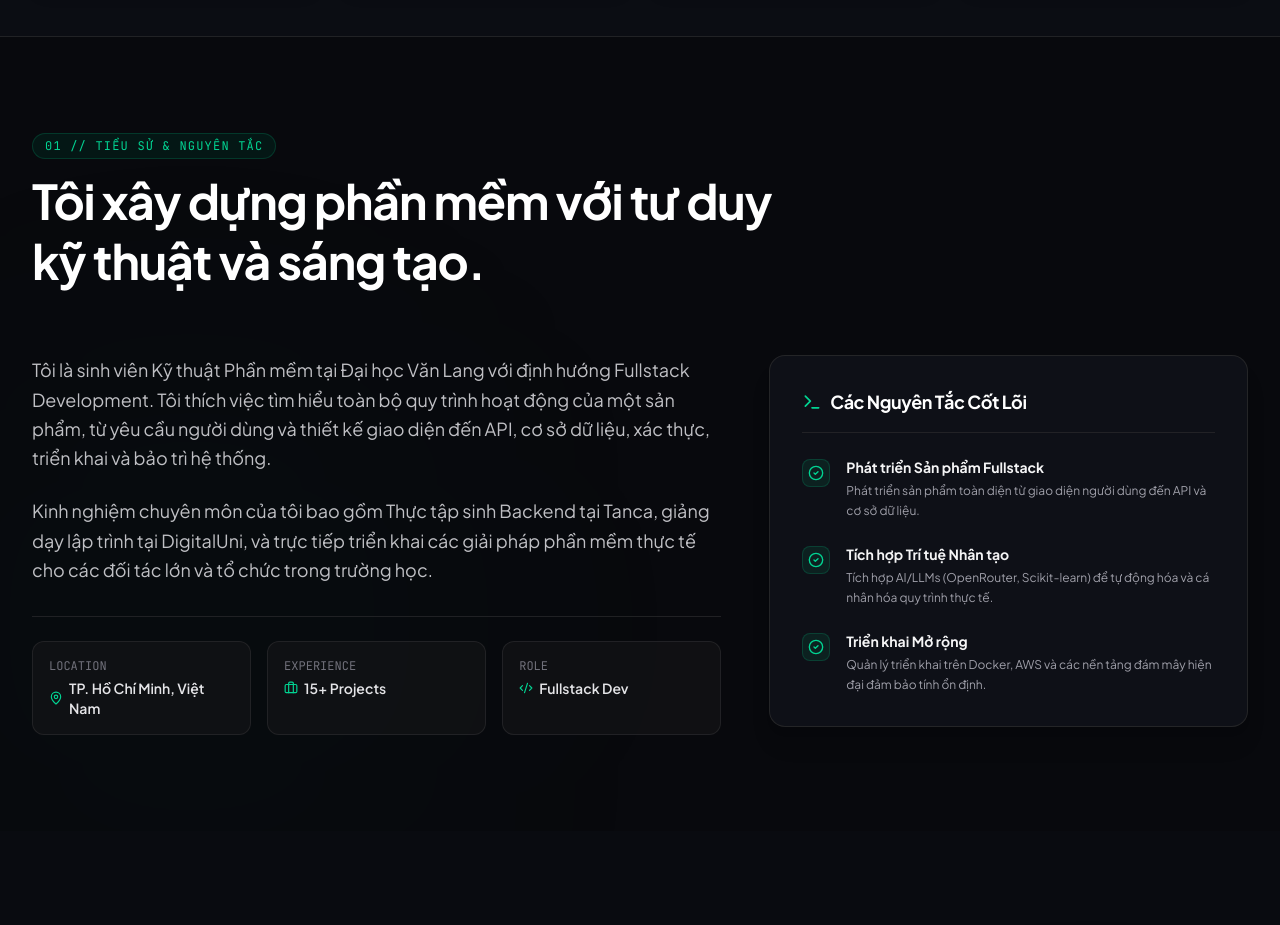
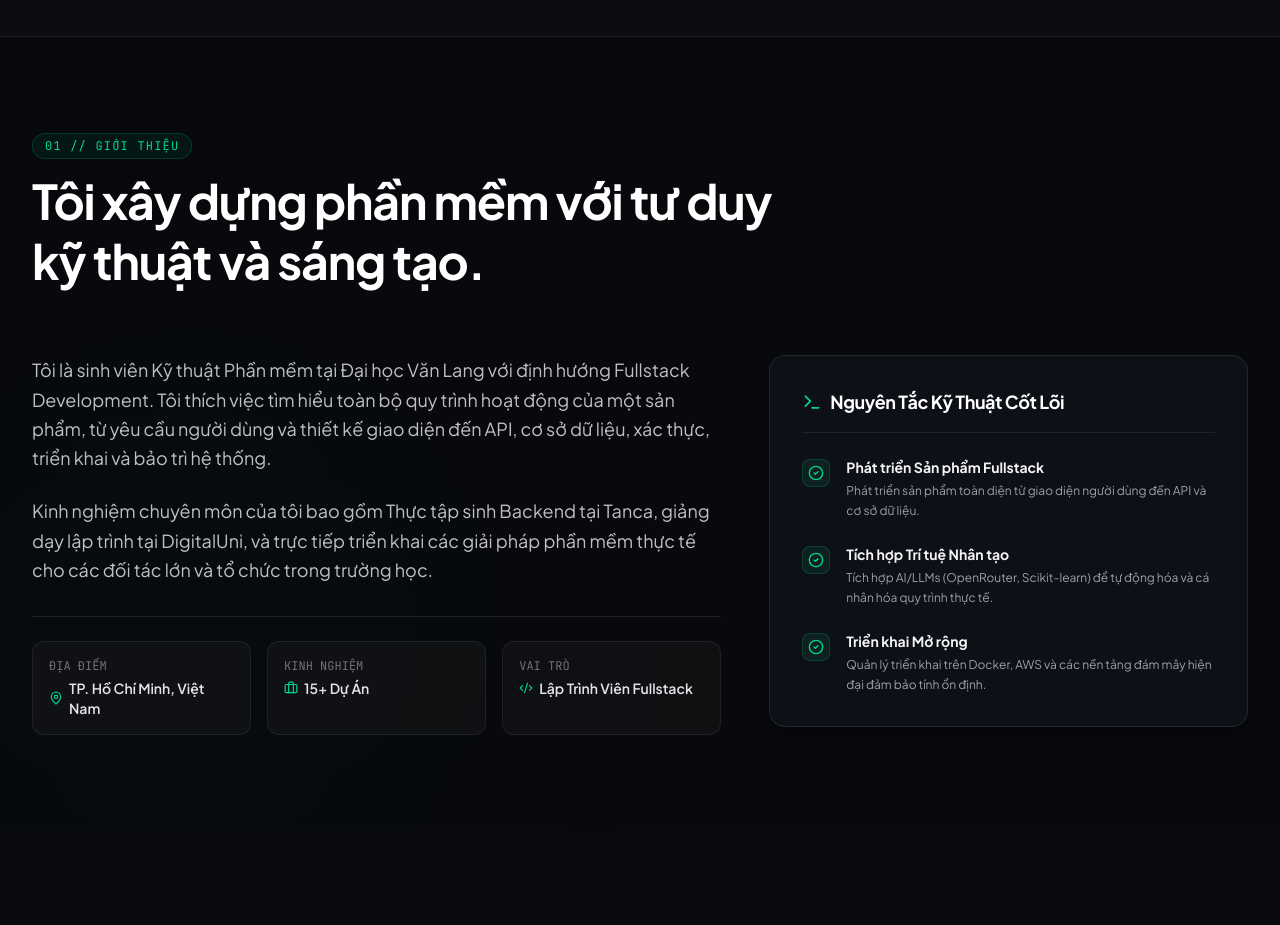
Before and after one commit to Trungs0002/portfolio, a React (Vite) app in the folder client/: page / in a window 1280 px wide. Shown: the part 1220-2145 px from the top of the page. Built offline with nearby package versions, Linux system fonts and the light colour scheme.

Commit message:
Fix: add AboutSection component and LanguageContext for internationalization support

```diff
--- a/client/src/components/AboutSection.tsx
+++ b/client/src/components/AboutSection.tsx
@@ -38,7 +38,7 @@ export const AboutSection: React.FC = () => {
             {/* Quick Metadata Box */}
             <div className="grid grid-cols-2 sm:grid-cols-3 gap-4 pt-6 border-t border-zinc-800/80 mt-8">
               <div className="p-4 rounded-xl bg-zinc-900/50 border border-zinc-800/80">
-                <span className="text-xs text-zinc-500 font-mono block mb-1">LOCATION</span>
+                <span className="text-xs text-zinc-500 font-mono block mb-1">{t('about.location')}</span>
                 <span className="text-sm font-semibold text-zinc-200 flex items-center gap-1.5">
                   <MapPin className="w-3.5 h-3.5 text-emerald-400 shrink-0" />
                   {personalInfo.location}
@@ -46,18 +46,18 @@ export const AboutSection: React.FC = () => {
               </div>
 
               <div className="p-4 rounded-xl bg-zinc-900/50 border border-zinc-800/80">
-                <span className="text-xs text-zinc-500 font-mono block mb-1">EXPERIENCE</span>
+                <span className="text-xs text-zinc-500 font-mono block mb-1">{t('about.experience')}</span>
                 <span className="text-sm font-semibold text-zinc-200 flex items-center gap-1.5">
                   <Briefcase className="w-3.5 h-3.5 text-emerald-400 shrink-0" />
-                  15+ Projects
+                  {t('about.projects')}
                 </span>
               </div>
 
               <div className="p-4 rounded-xl bg-zinc-900/50 border border-zinc-800/80 col-span-2 sm:col-span-1">
-                <span className="text-xs text-zinc-500 font-mono block mb-1">ROLE</span>
+                <span className="text-xs text-zinc-500 font-mono block mb-1">{t('about.role')}</span>
                 <span className="text-sm font-semibold text-zinc-200 flex items-center gap-1.5">
                   <Code2 className="w-3.5 h-3.5 text-emerald-400 shrink-0" />
-                  Fullstack Dev
+                  {t('about.dev')}
                 </span>
               </div>
             </div>
--- a/client/src/contexts/LanguageContext.tsx
+++ b/client/src/contexts/LanguageContext.tsx
@@ -25,7 +25,13 @@ const translations = {
     'hero.cv': "Dao Duc Trung CV",
     'hero.viewPdf': "VIEW PDF",
     'hero.coreTech': "Core Tech Engine & Architecture",
-    'about.header': "01 // BIOGRAPHY & PRINCIPLES",
+    'about.header': "01 // INTRODUCTION",
+    'about.title': "Hello, I'm",
+    'about.location': "LOCATION",
+    'about.experience': "EXPERIENCE",
+    'about.projects': "15+ Projects",
+    'about.role': "ROLE",
+    'about.dev': "Fullstack Dev",
     'about.principles': "Core Engineering Principles",
     'projects.header': "02 // SELECTED ENGINEERING WORK",
     'projects.title': "Featured Systems & Projects",
@@ -89,8 +95,14 @@ const translations = {
     'hero.cv': "CV Đào Đức Trung",
     'hero.viewPdf': "XEM PDF",
     'hero.coreTech': "Kiến trúc & Công nghệ lõi",
-    'about.header': "01 // TIỂU SỬ & NGUYÊN TẮC",
-    'about.principles': "Các Nguyên Tắc Cốt Lõi",
+    'about.header': "01 // GIỚI THIỆU",
+    'about.title': "Xin chào, tôi là",
+    'about.location': "ĐỊA ĐIỂM",
+    'about.experience': "KINH NGHIỆM",
+    'about.projects': "15+ Dự Án",
+    'about.role': "VAI TRÒ",
+    'about.dev': "Lập Trình Viên Fullstack",
+    'about.principles': "Nguyên Tắc Kỹ Thuật Cốt Lõi",
     'projects.header': "02 // CÁC DỰ ÁN KỸ THUẬT NỔI BẬT",
     'projects.title': "Hệ thống & Dự án Tiêu biểu",
     'projects.desc': "Các kiến trúc dự án quy mô lớn, nền tảng phân tích thời gian thực và công cụ phát triển tối ưu cho môi trường production.",
```
